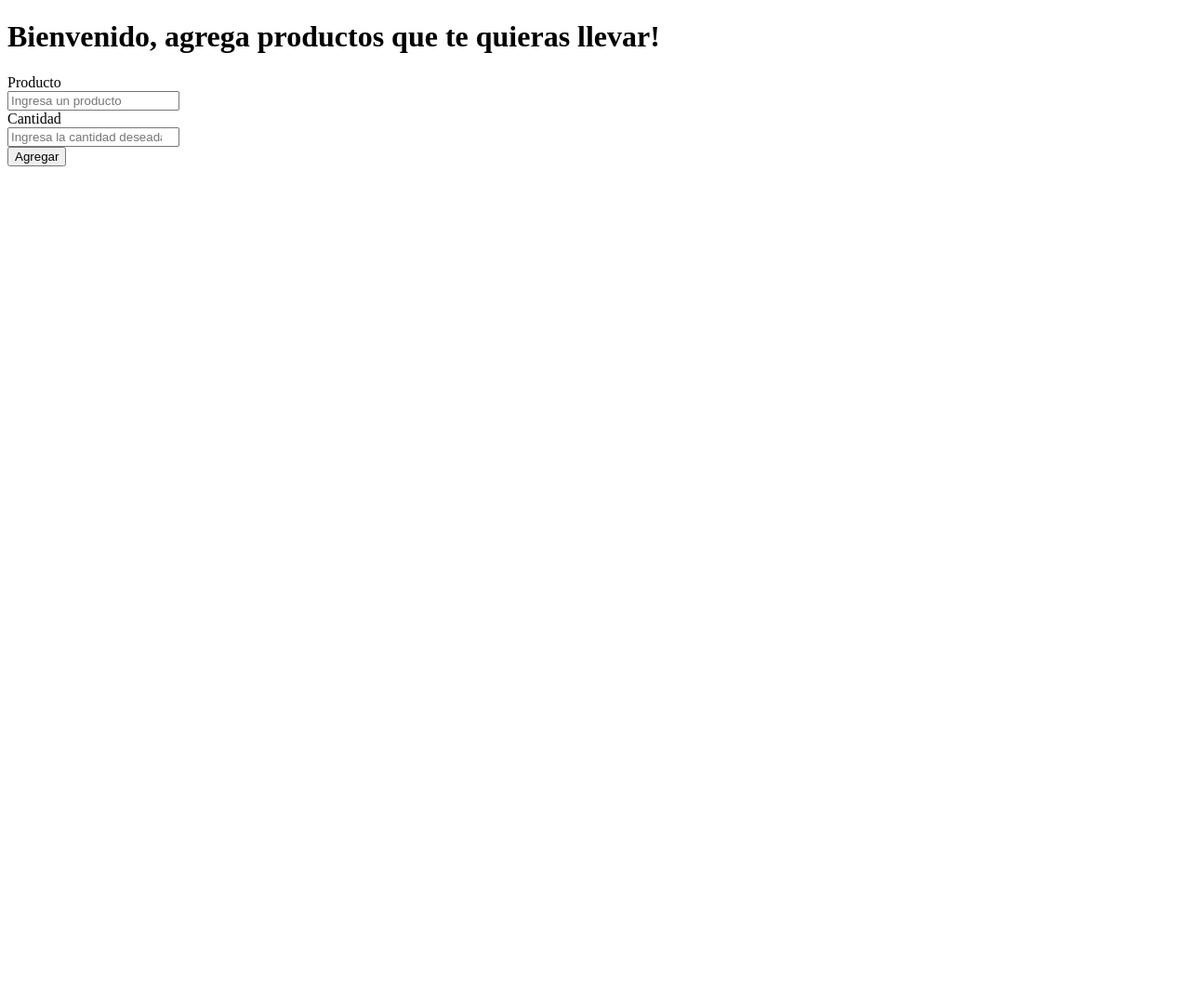
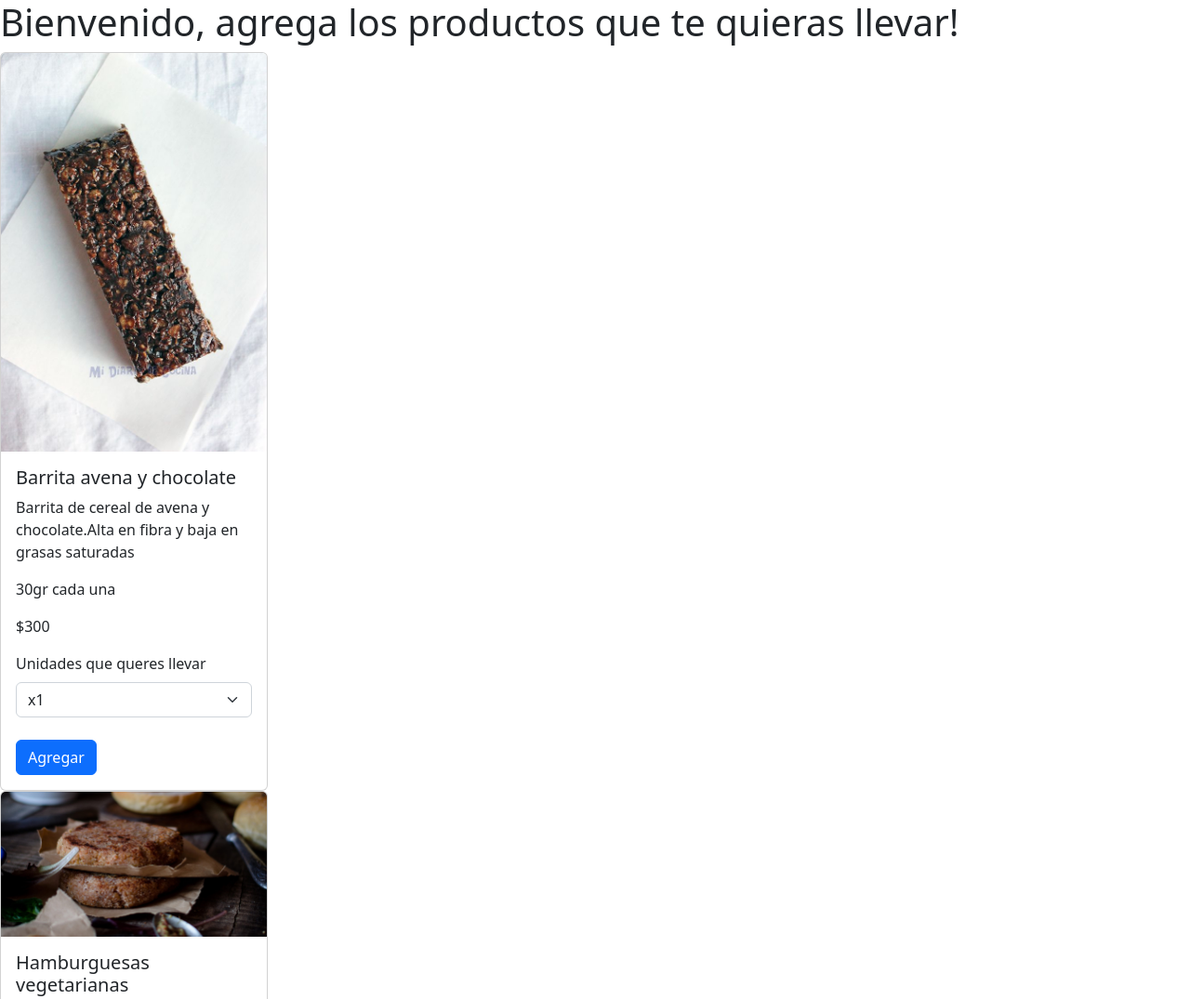
Before and after one commit to JulideDiago/proyecto-final-js, a plain HTML site: page index.html in a window 1280 px wide. Shown: the top 1075 px of the page at 93% size. Before the commit the page ends 800 px from the top, so only its background shows below. Drawn offline with nearby package versions, Linux system fonts and the light colour scheme.

Commit message:
segundaentrega

```diff
--- a/carrito.js
+++ b/carrito.js
@@ -1,8 +1,52 @@
 // Obtenemos los elementos de html.
 let inputProducto = document.getElementById("inputProducto");
-const inputCantidad = document.getElementById("inputCantidad");
+const selectCantidad = document.getElementById("selectCantidad");
 const contenedor = document.querySelector("#contenedor");
-const btnAgregar = document.querySelector("#btnAgregar");
+const contenedorProductos = document.getElementById("contenedorProductos");
+
+function agregarAlCarrito(id) {
+    console.log("Agregando")
+    let productoAgregar = stock.find(element => element.id == id);
+    console.log(productoAgregar);
+}
+
+function mostrarProductos(listaDeProductos){
+
+    listaDeProductos.forEach(element => {
+        let html = `
+        <div class="card" style="width: 18rem;">
+            <img src="${element.imagen}" class="card-img-top" alt="...">
+            <div class="card-body">
+            <h5 class="card-title" id="inputProducto">${element.nombreProducto}</h5>
+            <p class="card-text">${element.descripcion}</p>
+            <p class="card-text">${element.presentación} </p>
+            <p class="card-text">$${element.precio}</p>
+                <label for="unidades" class="form-label">Unidades que queres llevar</label>
+                <select class="form-select" aria-label="select unidades" id="selectCantidad">
+                <option selected>x1</option>
+                <option value="1">Pack de 10</option>
+                <option value="2">Pack de 25</option>
+                <option value="3">Pack de 100</option>
+            </select>
+            <br>
+            <a class="btn btn-primary" id="btnAgregar${element.id}">Agregar</a>
+            <br>
+            </div>
+        </div>`;
+
+        contenedorProductos.innerHTML+=html;
+
+        let btnAgregarId = document.getElementById(`btnAgregar${element.id}`);
+        btnAgregarId.addEventListener("click", () => {
+            agregarAlCarrito(element.id)
+        })
+    });
+}
+
+
+
+
+mostrarProductos(stock)
 
 //Creamos el html con las cosas que nos envian por parametro.
 function agregarProducto(producto, cantidad){
@@ -11,18 +55,15 @@ function agregarProducto(producto, cantidad){
     // "Hola, esto es un string" --> "hola" + producto + "esto es un string"
     // 'Hola, esto es un string'
 
-    html =  "El producto es " + producto + " seleccionaste " + cantidad + " unidades";
+    html =  "<li>El producto es " + producto + " seleccionaste " + cantidad + " unidades</li>";
 
 
     contenedor.innerHTML += html;
 }
 
-//Funcion que envia a agregarProducto su valor.
-function submit(){
-    agregarProducto(inputProducto.value, inputCantidad.value);
-}
 
-// Accion de click.
-btnAgregar.addEventListener("click", () => {
-    submit()
-})
+// Accion de click.inputProducto.value
+// btnAgregar.addEventListener("click", () => {
+
+//     agregarProducto(inputProducto.textContent, selectCantidad.options[selectCantidad.selectedIndex].text);
+// })
--- a/index.html
+++ b/index.html
@@ -4,22 +4,20 @@
     <meta charset="UTF-8">
     <meta http-equiv="X-UA-Compatible" content="IE=edge">
     <meta name="viewport" content="width=device-width, initial-scale=1.0">
+    <link href="https://cdn.jsdelivr.net/npm/bootstrap@5.2.0-beta1/dist/css/bootstrap.min.css" rel="stylesheet" integrity="sha384-0evHe/X+R7YkIZDRvuzKMRqM+OrBnVFBL6DOitfPri4tjfHxaWutUpFmBp4vmVor" crossorigin="anonymous">
     <title>Document</title>
 </head>
 <body>
-    <h1>Bienvenido, agrega productos que te quieras llevar!</h1>
-    <!-- Idea poner nombre de paciente que ingresa en el alert -->
-    <form>
-        <label for="producto">Producto</label><br>
-        <input type="text" id="inputProducto" name="producto" placeholder="Ingresa un producto"><br>
-        <label for="cantidad">Cantidad</label><br>
-        <input type="number" id="inputCantidad" name="cantidad" placeholder="Ingresa la cantidad deseada"><br>
-        <input type="button" id="btnAgregar" value="Agregar">
-    </form>
-    <!-- <div id="contenedor">
-    </div> -->
+    <h1>Bienvenido, agrega los productos que te quieras llevar!</h1>
+    <div id="contenedorProductos">
+
+    </div>
+    <h2>Carrito</h2>
     <ul id="contenedor"></ul>
-    <!-- <script src="./main.js"></script> -->
+
+    <script src="./stock.js"> </script>
     <script src="./carrito.js"></script>
+    <script src="https://cdn.jsdelivr.net/npm/bootstrap@5.2.0-beta1/dist/js/bootstrap.bundle.min.js" integrity="sha384-pprn3073KE6tl6bjs2QrFaJGz5/SUsLqktiwsUTF55Jfv3qYSDhgCecCxMW52nD2" crossorigin="anonymous"></script>
+
 </body>
 </html>
--- /dev/null
+++ b/stock.js
@@ -0,0 +1,83 @@
+let stock = [
+    {
+        id: 1,
+        imagen: "992afd2abce1c9898b9a065d12072c3e.jpg",
+        nombreProducto: "Barrita avena y chocolate",
+        descripcion: "Barrita de cereal de avena y chocolate.Alta en fibra y baja en grasas saturadas",
+        presentación: "30gr cada una",
+        precio: 300
+
+    },
+    {
+        id: 2,
+        imagen: "hamburguesas.jpg",
+        nombreProducto: "Hamburguesas vegetarianas",
+        descripcion: "Hamburguesas de quinoa y soja. Semillas de lino y chía",
+        presentación: "500gr (5 unidades por paquete)",
+        precio: 5000
+    },
+    {
+        id: 3,
+        imagen: "tiramisu.jpg",
+        nombreProducto: "Tiramisu",
+        descripcion: "Postre tiramisu, con queso descremado y canela. Alto en calcio. No contiene azúcar",
+        presentación: "pote de 200gr",
+        precio: 800
+    },
+    {
+        id: 4,
+        imagen: "galletitasdeavena.jpg",
+        nombreProducto: "Gelletitas avena y manzana",
+        descripcion: "Galletitas de avena y manzana deshidratada. Contiene fibra. Sin azúcar",
+        presentación: "polsa de 500gr",
+        precio: 700
+    },
+    {
+        id: 5,
+        imagen: "mixdesayuno.jpg",
+        nombreProducto: "Mix desayuno",
+        descripcion: "Mix de frutos secos y deshidratados. Ideal para acompañar un desayuno. Contiene: pistachos, pasas de uva, almendras, maní y semillas de zapallo",
+        presentación: "bolsa de 800gr",
+        precio: 2500
+    },
+    {
+        id: 6,
+        imagen: "barritasdatiles.webp" ,
+        nombreProducto:"Barritas dátiles y avena",
+        descripcion: "Barritas de cereal, de avena y dátiles",
+        presentación: "30gr cada una",
+        precio: 300
+    },
+    {
+        id: 7,
+        imagen: "helado.jpg",
+        nombreProducto: "Helado banana y dulce de leche",
+        descripcion: "Helado de banana y dulce de leche, sin azúcares agregados. Baño en chocolate semiamargo.",
+        presentación: "pote de 160gr",
+        precio: 800
+    },
+    {
+        id: 8,
+        imagen: "bolsonfrutas.jpg",
+        nombreProducto: "Bolsa frutas agroecológicas",
+        descripcion: "Bolsón de frutas agroecológicas. Contiene: limón, manzana, banana, ciruela, mandarina, manzana. Puede sufrir cambios según cosecha sin previo aviso",
+        presentación: "bolsón 5kg",
+        precio: 3800
+    },
+    {
+        id: 9,
+        imagen: "bolsonverdura.jpg",
+        nombreProducto: "Bolsón verduras agroecológicas",
+        descripcion: "Bolsón de verduras agroecológicas. Contiene: tomate, lechuga, zanahoria, remolacha, rabanitos. Puede sufrir cambios según cosecha sin previo aviso.",
+        presentación: "bolson 8kg",
+        precio: 7000
+    },
+    {
+        id: 10,
+        imagen: "champiñones.jpg",
+        nombreProducto: "Champiñones deshidratados",
+        descripcion: "Bolsa de champiñones deshidratados",
+        presentación: "Bolsa 250gr",
+        precio: 800
+    },
+];
```
Also changed, not shown: 992afd2abce1c9898b9a065d12072c3e.jpg (added), barritasdatiles.webp (added), bolsonfrutas.jpg (added), bolsonverdura.jpg (added), champiñones.jpg (added), galletitasdeavena.jpg (added), hamburguesas.jpg (added), helado.jpg (added), mixdesayuno.jpg (added), tiramisu.jpg (added).
